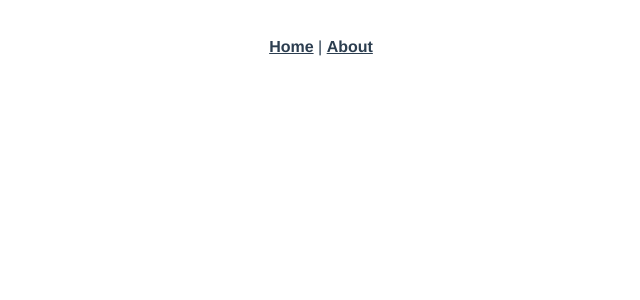
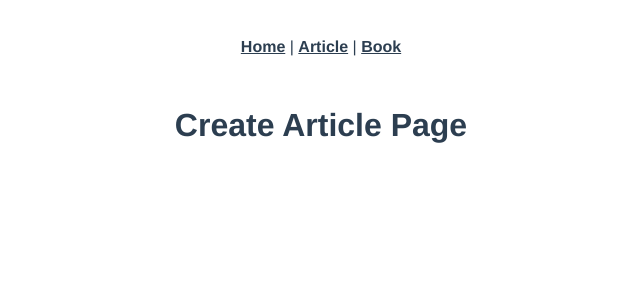
Before and after one commit to quoctan342/trainning-vue, a Vue app: page /article/create in a window 1280 px wide. Shown: the top 300 px of the page, without its empty margins (319-959 px from the left). Built offline with nearby package versions, Linux system fonts and the light colour scheme.

Commit message:
Add vue router, Add route (Book router, Article Nested router), add Vuex, add SCSS/SASS, config prettier format code

```diff
--- a/package.json
+++ b/package.json
@@ -11,6 +11,7 @@
     "core-js": "^3.8.3",
     "vue": "^2.6.14",
     "vue-router": "^3.5.1",
+    "vuelidate": "^0.7.7",
     "vuex": "^3.6.2"
   },
   "devDependencies": {
@@ -25,6 +26,8 @@
     "@vue/eslint-config-typescript": "^9.1.0",
     "eslint": "^7.32.0",
     "eslint-plugin-vue": "^8.0.3",
+    "sass": "^1.55.0",
+    "sass-loader": "^13.0.2",
     "typescript": "~4.5.5",
     "vue-template-compiler": "^2.6.14"
   }
--- a/src/App.vue
+++ b/src/App.vue
@@ -1,10 +1,10 @@
 <template>
     <div id="app">
         <nav>
-      <router-link to="/">Home</router-link> |
-      <router-link to="/about">About</router-link>
+            <router-link to="/">Home</router-link> | <router-link to="/article">Article</router-link> |
+            <router-link to="/book">Book</router-link>
         </nav>
-    <router-view/>
+        <router-view />
     </div>
 </template>
 
--- a/src/main.ts
+++ b/src/main.ts
@@ -2,6 +2,8 @@ import Vue from 'vue'
 import App from './App.vue'
 import router from './router'
 import store from './store'
+import './styles/scss/main.scss';
+// import Vuelidate from 'vuelidate'
 
 Vue.config.productionTip = false
 
--- /dev/null
+++ b/src/modules/article/views/create.vue
@@ -0,0 +1,13 @@
+<template>
+    <div><h1>Create Article Page</h1></div>
+</template>
+
+<script lang="ts">
+import Vue from 'vue';
+
+export default Vue.extend({
+    name: 'Create-article-page',
+});
+</script>
+
+<style scoped></style>
--- /dev/null
+++ b/src/modules/article/views/index.vue
@@ -0,0 +1,17 @@
+<template>
+    <div>
+        <h1>Articles Page</h1>
+
+        <router-link to="/article/create">Create New Article</router-link>
+    </div>
+</template>
+
+<script lang="ts">
+import Vue from 'vue';
+
+export default Vue.extend({
+    name: 'Articles-page',
+});
+</script>
+
+<style scoped></style>
--- /dev/null
+++ b/src/modules/article/views/layout.vue
@@ -0,0 +1,13 @@
+<template>
+    <div><router-view></router-view></div>
+</template>
+
+<script lang="ts">
+import Vue from 'vue';
+
+export default Vue.extend({
+    name: 'Layout-Article',
+});
+</script>
+
+<style scoped></style>
--- /dev/null
+++ b/src/modules/book/views/index.vue
@@ -0,0 +1,13 @@
+<template>
+    <div class="abc">Book No Vuex Page</div>
+</template>
+
+<script lang="ts">
+import Vue from 'vue';
+
+export default Vue.extend({
+    name: 'Book-page',
+});
+</script>
+
+<style lang="scss" scoped></style>
--- a/src/router/index.ts
+++ b/src/router/index.ts
@@ -3,21 +3,47 @@ import VueRouter, { RouteConfig } from 'vue-router'
 import HomeView from '../views/HomeView.vue'
 
 Vue.use(VueRouter)
+const DEFAULT_TITLE = 'Some Default Title';
 
 const routes: Array<RouteConfig> = [
   {
     path: '/',
     name: 'home',
+    meta: {
+      title: 'Home'
+    },
     component: HomeView
   },
   {
-    path: '/about',
-    name: 'about',
-    // route level code-splitting
-    // this generates a separate chunk (about.[hash].js) for this route
-    // which is lazy-loaded when the route is visited.
-    component: () => import(/* webpackChunkName: "about" */ '../views/AboutView.vue')
-  }
+    path: '/article',
+    component: () => import(/* webpackChunkName: "books" */ '@/modules/article/views/layout.vue'),
+    children: [
+      {
+        path: '',
+        name: 'Articles',
+        meta: {
+          title: 'Articles Page'
+        },
+        component: () => import(/* webpackChunkName: "books" */ '@/modules/article/views/index.vue'),
+      },
+      {
+        path: 'create',
+        name: 'CreateArticle',
+        meta: {
+          title: 'Create Article Page'
+        },
+        component: () => import(/* webpackChunkName: "books" */ '@/modules/article/views/create.vue'),
+      }
+    ]
+  },
+  {
+    path: '/book',
+    name: 'Book',
+    meta: {
+      title: 'Books Page'
+    },
+    component: () => import('@/modules/book/views/index.vue'),
+  },
 ]
 
 const router = new VueRouter({
@@ -26,4 +52,10 @@ const router = new VueRouter({
   routes
 })
 
+router.afterEach((to, from) => {
+  Vue.nextTick(() => {
+      document.title = to?.meta?.title || DEFAULT_TITLE;
+  });
+});
+
 export default router
--- a/src/views/AboutView.vue
+++ /dev/null
@@ -1,5 +0,0 @@
-<template>
-  <div class="about">
-    <h1>This is an about page</h1>
-  </div>
-</template>
--- a/src/views/HomeView.vue
+++ b/src/views/HomeView.vue
@@ -1,18 +1,13 @@
 <template>
-  <div class="home">
-    <img alt="Vue logo" src="../assets/logo.png">
-    <HelloWorld msg="Welcome to Your Vue.js + TypeScript App"/>
-  </div>
+    <div class="home">
+        <img alt="Vue logo" src="../assets/logo.png" />
+    </div>
 </template>
 
 <script lang="ts">
 import Vue from 'vue';
-import HelloWorld from '@/components/HelloWorld.vue'; // @ is an alias to /src
 
 export default Vue.extend({
-  name: 'HomeView',
-  components: {
-    HelloWorld,
-  },
+    name: 'HomeView',
 });
 </script>
```
Also changed, not shown: src/styles/scss/main.scss (added), 2 other files (tests, documents, lock files or other folders). Lines whose indentation alone changed are shown as unchanged.
